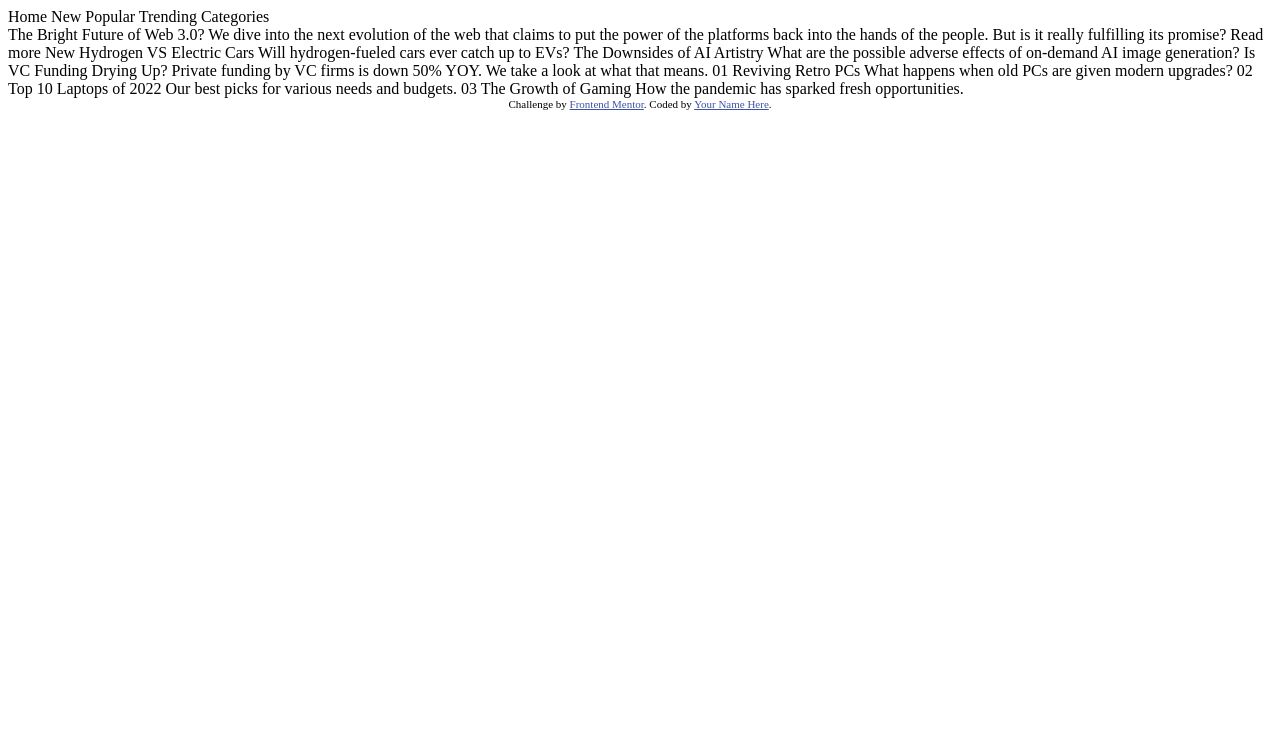
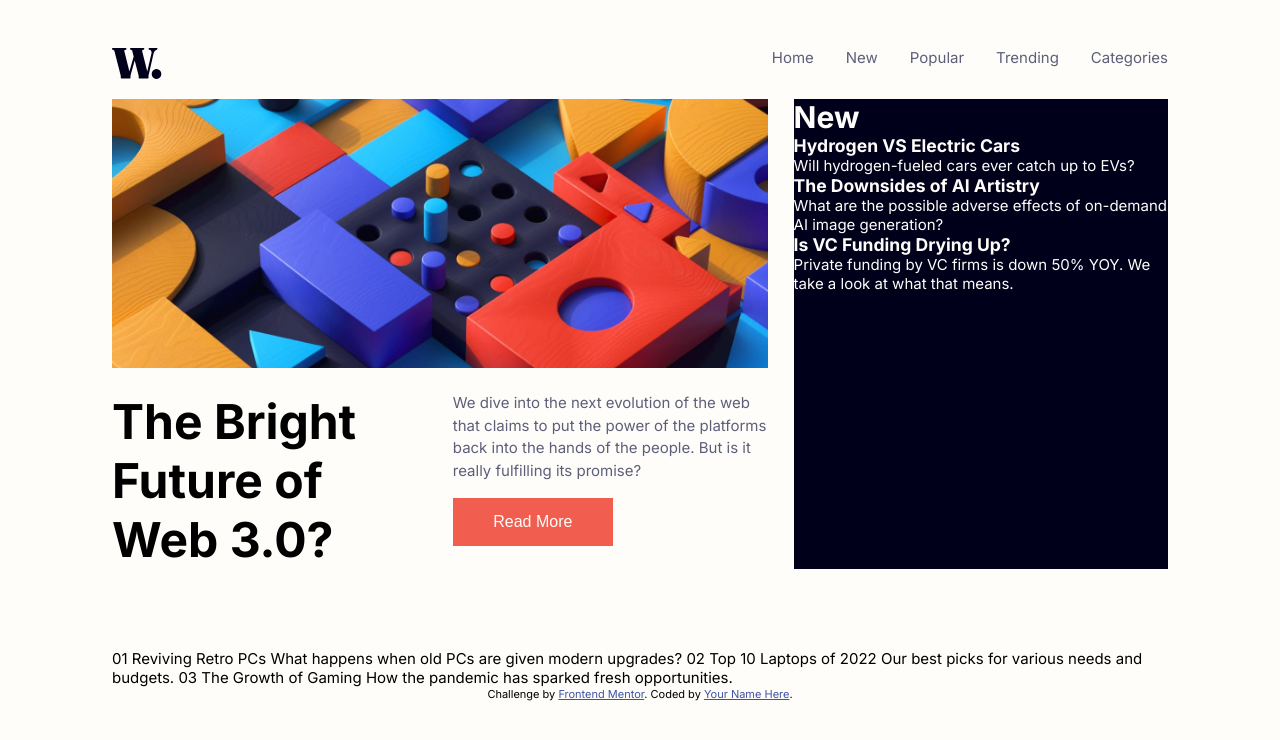
Before and after one commit to Malak-Mustafa/News-homepage, a plain HTML site: page index.html in a window 1280 px wide. Drawn offline with Linux system fonts and the light colour scheme.

Commit message:
add changes

```diff
--- a/index.html
+++ b/index.html
@@ -1,60 +1,85 @@
 <!DOCTYPE html>
 <html lang="en">
   <head>
-  <meta charset="UTF-8">
-  <meta name="viewport" content="width=device-width, initial-scale=1.0"> <!-- displays site properly based on user's device -->
+    <meta charset="UTF-8" />
+    <meta name="viewport" content="width=device-width, initial-scale=1.0" />
+    <!-- displays site properly based on user's device -->
 
-  <link rel="icon" type="image/png" sizes="32x32" href="./images/favicon-32x32.png">
+    <link
+      rel="icon"
+      type="image/png"
+      sizes="32x32"
+      href="./images/favicon-32x32.png"
+    />
+    <link rel="stylesheet" href="style.css" />
 
     <title>Frontend Mentor | News homepage</title>
 
     <!-- Feel free to remove these styles or customise in your own stylesheet 👍 -->
     <style>
-    .attribution { font-size: 11px; text-align: center; }
-    .attribution a { color: hsl(228, 45%, 44%); }
+      .attribution {
+        font-size: 11px;
+        text-align: center;
+      }
+      .attribution a {
+        color: hsl(228, 45%, 44%);
+      }
     </style>
   </head>
   <body>
-<nav>
-  Home
-  New
-  Popular
-  Trending
-  Categories
+    <header>
+      <span>
+        <img src="assets/images/logo.svg" alt="logo" />
+      </span>
+      <nav class="pagesCon">
+        <a href="#" class="pages">Home</a>
+        <a href="#" class="pages">New</a>
+        <a href="#" class="pages">Popular</a>
+        <a href="#" class="pages">Trending</a>
+        <a href="#" class="pages">Categories</a>
       </nav>
-  The Bright Future of Web 3.0?
+    </header>
+    <div class="middle">
+      <img class="mainImg" src="assets/images/image-web-3-desktop.jpg" alt="image" />
+      <h1 class="mainH">The Bright Future of Web 3.0?</h1>
 
-  We dive into the next evolution of the web that claims to put the power of the platforms back into the hands of the people.
-  But is it really fulfilling its promise?
+      <div class="buttonSec">
+        <p>
+          We dive into the next evolution of the web that claims to put the
+          power of the platforms back into the hands of the people. But is it
+          really fulfilling its promise?
+        </p>
 
-  Read more
+        <button>Read more</button>
+      </div>
+      <div class="side">
+        <h1>New</h1>
 
-  New
+        <h3>Hydrogen VS Electric Cars</h3>
+        <p>Will hydrogen-fueled cars ever catch up to EVs?</p>
 
-  Hydrogen VS Electric Cars
-  Will hydrogen-fueled cars ever catch up to EVs?
+        <h3>The Downsides of AI Artistry</h3>
+        <p>
+          What are the possible adverse effects of on-demand AI image
+          generation?
+        </p>
 
-  The Downsides of AI Artistry
-  What are the possible adverse effects of on-demand AI image generation?
-
-  Is VC Funding Drying Up?
-  Private funding by VC firms is down 50% YOY. We take a look at what that means.
-
-  01
-  Reviving Retro PCs
-  What happens when old PCs are given modern upgrades?
-
-  02
-  Top 10 Laptops of 2022
-  Our best picks for various needs and budgets.
-
-  03
-  The Growth of Gaming
-  How the pandemic has sparked fresh opportunities.
+        <h3>Is VC Funding Drying Up?</h3>
+        <p>
+          Private funding by VC firms is down 50% YOY. We take a look at what
+          that means.
+        </p>
+      </div>
+    </div>
+    01 Reviving Retro PCs What happens when old PCs are given modern upgrades?
+    02 Top 10 Laptops of 2022 Our best picks for various needs and budgets. 03
+    The Growth of Gaming How the pandemic has sparked fresh opportunities.
 
     <div class="attribution">
-    Challenge by <a href="https://www.frontendmentor.io?ref=challenge" target="_blank">Frontend Mentor</a>.
-    Coded by <a href="#">Your Name Here</a>.
+      Challenge by
+      <a href="https://www.frontendmentor.io?ref=challenge" target="_blank"
+        >Frontend Mentor</a
+      >. Coded by <a href="#">Your Name Here</a>.
     </div>
   </body>
 </html>
--- /dev/null
+++ b/style.css
@@ -0,0 +1,78 @@
+@import url("https://fonts.googleapis.com/css2?family=Inter:wght@400;700;800&display=swap");
+* {
+  box-sizing: border-box;
+  margin: 0;
+}
+:root {
+  --SoftOrange: hsl(35, 77%, 62%);
+  --SoftRed: hsl(5, 85%, 63%);
+  --Off-white: hsl(36, 100%, 99%);
+  --GrayishBlue: hsl(233, 8%, 79%);
+  --DarkGrayishBlue: hsl(236, 13%, 42%);
+  --VeryDarkBlue: hsl(240, 100%, 5%);
+  --font-family: "Inter", sans-serif;
+}
+body {
+  margin: 3rem 7rem;
+  display: flex;
+  flex-direction: column;
+  background-color: var(--Off-white);
+  font-family: var(--font-family);
+  font-size: 15px;
+}
+header {
+  display: flex;
+  justify-content: space-between;
+  margin-bottom: 1rem;
+}
+.pagesCon {
+  display: flex;
+  gap: 2rem;
+}
+.pages {
+  text-decoration: none;
+  color: var(--DarkGrayishBlue);
+}
+span > img {
+  width: 50px;
+}
+.middle {
+  display: grid;
+  grid-template-columns: 30% 30% auto;
+  grid-template-areas:
+    "img img theside"
+    "theH1 thepAndB theside";
+  gap: 1.5rem;
+  min-height: 50vh;
+  margin-bottom: 5rem;
+}
+.mainImg {
+  grid-area: img;
+  width: 41rem;
+}
+.mainH {
+  grid-area: theH1;
+  font-size:3rem
+}
+.buttonSec {
+  grid-area: thepAndB;
+}
+.buttonSec >p{
+    padding-bottom:1rem ;
+    color: var(--DarkGrayishBlue);
+    line-height: 1.5em;
+}
+.buttonSec >button{
+    width: 10rem;
+    height: 3rem;
+    text-transform: capitalize;
+    color: var(--Off-white);
+    background-color: var(--SoftRed);
+    border: none;
+    font-size: 1rem;
+}
+.side {
+  grid-area: theside;
+  background-color: var(--VeryDarkBlue);
+  color: var(--Off-white);
+}
```
Lines whose indentation alone changed are shown as unchanged.
